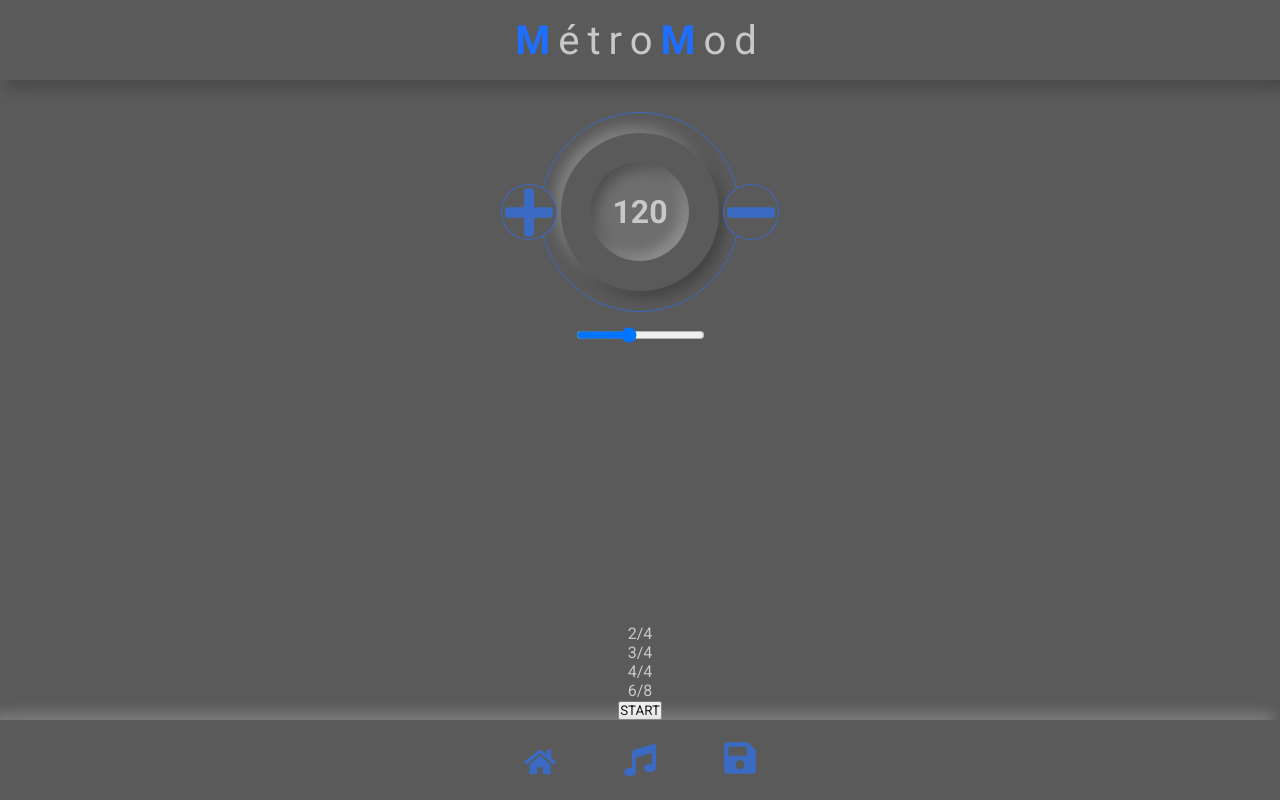
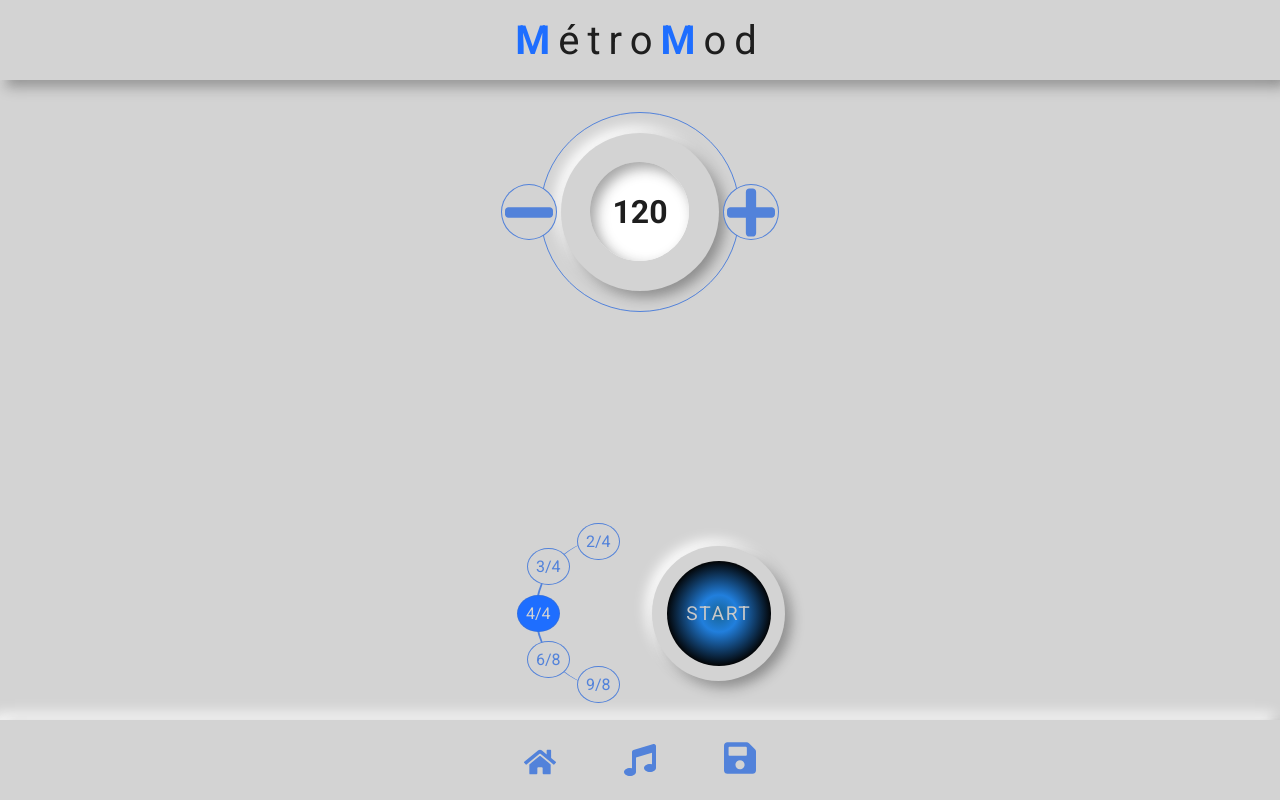
Before and after one commit to qantumSpark/metro, a website with bundled scripts: page index.html in a window 1280 px wide. Built offline with nearby package versions, Linux system fonts and the light colour scheme.

Commit message:
Finish Prototype UI

```diff
--- a/index.html
+++ b/index.html
@@ -21,18 +21,19 @@
 
         <div class="home center" id="home">
             <div class="container center">
-                <i class="plus"><img src="./src/css/icons/plus-solid.svg" alt="" srcset=""></i>
-                <i class="minus"><img src="./src/css/icons/minus-solid.svg" alt="" srcset=""></i>
+                <i class="plus"><img src="./src/css/icons/minus-solid.svg" alt="" srcset=""></i>
+                <i class="minus"><img src="./src/css/icons/plus-solid.svg" alt="" srcset=""></i>
                 <h1 id="tempo" class="morph tempo center" >120</h1>
                 <input type="range" class="slider" id="slider" min="40" max="240" value="120">
             </div>
 
-            <div class="selectors">
-                <div class="baseSelect" id="2">2/4</div>
-                <div class="baseSelect" id="3">3/4</div>
-                <div class="baseSelect active" id="4">4/4</div>
-                <div class="baseSelect" id="6">6/8</div>
-                <button id="btn">START</button>
+            <div class="selectors center">
+                <div class="baseSelect two" id="2">2/4</div>
+                <div class="baseSelect three" id="3">3/4</div>
+                <div class="baseSelect four active" id="4">4/4</div>
+                <div class="baseSelect six" id="6">6/8</div>
+                <div class="baseSelect nine" id="9">9/8</div>
+                <button class="btn gradient" id="btn">START</button>
             </div>
         </div>
 
--- a/src/css/style.css
+++ b/src/css/style.css
@@ -3,18 +3,18 @@
 /* Variables */
 :root{
     --black: rgb(30, 30, 30);
-    --darkcolor: rgb(90, 90, 90);
+    --darkcolor: rgb(211, 211, 211);
     --lightcolor: rgb(200, 200, 200);
     --white: rgb(230, 230, 230);
     --blueA: rgb(50, 110, 220, .8);
     --blueB: rgb(30, 110, 255);
     --shadowDark:rgba(30, 30, 30, .4);
-    --shadowLight:rgb(230, 230, 230, .3);
+    --shadowLight:rgb(255, 255, 255);
 }
 /* End of Variables */
 /* General Styling rules */
 *{padding: 0; margin: 0;  font-family: 'Roboto', sans-serif; box-sizing: border-box;}
-body{text-align: center; justify-content: space-between!important; flex-direction: column; height: 100vh; background-color: var(--darkcolor); color: var(--lightcolor);}
+body{text-align: center; justify-content: space-between!important; flex-direction: column; height: 100vh; background-color: var(--darkcolor); color: var(--black);}
 img{width: 3rem;}
 /* End  of General Styling rules */
 /* Utility Classes */
@@ -43,12 +43,23 @@ img{width: 3rem;}
 .home i{position: absolute; border-radius: 50%; border: 1px solid var(--blueA); width: 3.5rem; height: 3.5rem; background-color: var(--darkcolor);}
 .minus{right: -40px;}
 .plus{left: -40px;}
-.home .tempo{width: 80%; height: 80%; border-radius: 50%; color: var(--lightcolor);}
-.home .tempo::after{position: absolute; content: ""; width: 50%; height: 50%; box-shadow: 6px 6px 13px var(--shadowDark) inset, -6px -6px 13px var(--shadowLight) inset; border-radius: 50%; background-color: rgb(110, 110, 110); z-index: -1;}
-.home .slider{position: absolute; bottom: -2rem;}
+.home .tempo{width: 80%; height: 80%; border-radius: 50%; color: var(--black);}
+.home .tempo::after{position: absolute; content: ""; width: 50%; height: 50%; box-shadow: 6px 6px 13px var(--shadowDark) inset, -6px -6px 13px var(--shadowLight) inset; border-radius: 50%; background-color: rgb(255, 255, 255); z-index: -1;}
+.home .slider{position: absolute; bottom: -2rem; display: none;}
         /* End of Tempo Selector */
         /* Base Selector & Start btn*/
+.selectors{flex-direction: column; width: 150px; height: 150px; margin-bottom: 2rem; border-radius: 50%; border-left: 2px solid var(--blueA); position: relative; left: -30px;}
+.selectors::before{border-radius: 50%; position: absolute; left: 115px; content: ""; width: 90%; height: 90%; box-shadow: 6px 6px 13px var(--shadowDark), -6px -6px 13px var(--shadowLight);}
+.baseSelect{position: absolute; left: -20px; box-sizing: border-box; padding: 0.5rem; border-radius: 50%; border: 1px solid var(--blueA); color: var(--blueA); background-color: var(--darkcolor);}
+.baseSelect.active{color:var(--darkcolor); background-color: var(--blueB);}
+.btn{position: absolute; border: none; height: 70%; width: 70%; border-radius: 50%; color: var(--lightcolor); font-size: 1.2rem; left: 130px; letter-spacing: 0.1rem;}
+.btn.gradient{background: rgb(23, 100, 150); background: radial-gradient(circle, rgb(23, 100, 150) 0%, rgba(33,127,221,1) 25%, rgba(3,6,9,1) 70%);}
 
+.baseSelect.two{top: -15px; left:40px;}
+.baseSelect.three{top: 10px; left:-10px;}
+.baseSelect.six{bottom: 10px; left:-10px;}
+
+.baseSelect.nine{bottom: -15px; left:40px;}
         /* End of Base Selector & Start btn*/
     /* End of Home section */
     /* Part section */
```
